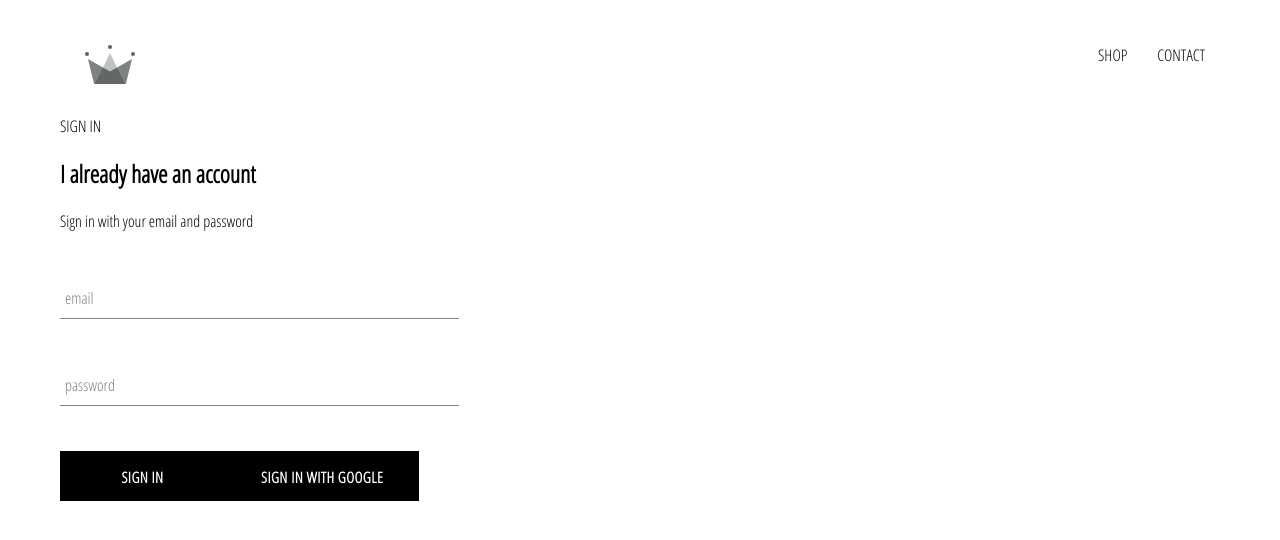
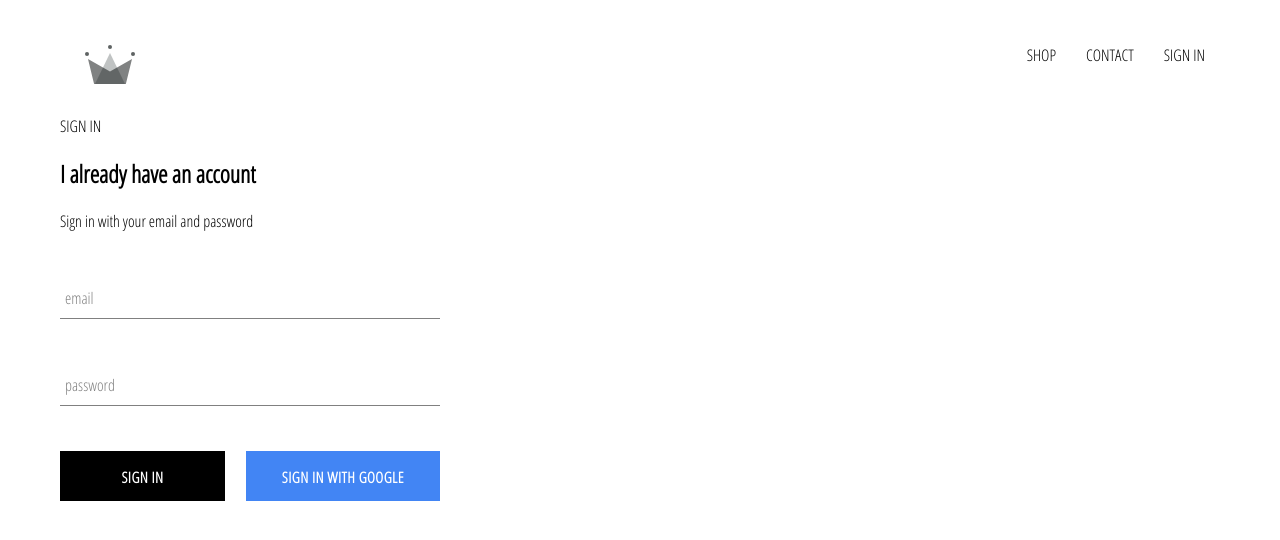
Before and after one commit to therealnospoon/crwn-clothing, a React (Create React App) app: page /signin in a window 1280 px wide. Shown: the top 540 px of the page. Built offline with nearby package versions, Linux system fonts and the light colour scheme; no server answers.

Commit message:
integrated firebase into app and created signin page with sign in component and sign in with google

```diff
--- a/src/App.css
+++ b/src/App.css
@@ -6,3 +6,7 @@
   text-decoration: none;
   color: black;
 }
+
+* {
+  box-sizing: border-box;
+}
--- a/src/App.js
+++ b/src/App.js
@@ -5,13 +5,37 @@
 
 import HomePage from './pages/homepage/homepage.component';
 import ShopPage from './pages/shop/shop.component';
+import SignInAndSignUpPage from './pages/sign-in-and-sign-up/sign-in-and-sign-up.component';
 import Header from './components/header/header.component';
-import SignInAndSignUpPage from './pages/sign-in-and-sign-up/sign-in-and-sign-up.component';
+import { auth } from './firebase/firebase.utils';
 
-function App() {
+class App extends React.Component {
+  constructor() {
+    super();
+
+    this.state = {
+      currentUser: null
+    }
+  }
+
+  unsubscribeFromAuth = null
+
+  componentDidMount() {
+    this.unsubscribeFromAuth = auth.onAuthStateChanged(user => {
+      this.setState({ currentUser: user });
+
+      console.log(user);
+    })
+  }
+
+  componentWillUnmount() {
+    this.unsubscribeFromAuth();
+  }
+
+  render() {
     return (
       <div>
-      <Header />
+        <Header currentUser={this.state.currentUser}/>
         <Switch>
           <Route exact path='/' component={HomePage} />
           <Route path='/shop' component={ShopPage} />
@@ -20,5 +44,6 @@
       </div>
     );
   }
+}
 
 export default App;
--- a/src/components/custom-button/custom-button.component.jsx
+++ b/src/components/custom-button/custom-button.component.jsx
@@ -1,11 +1,14 @@
-import React from 'react';
+import React from "react";
 
-import './custom-button.styles.scss';
+import "./custom-button.styles.scss";
 
-const CustomButton = ({ children, ...otherProps }) => (
-    <button className="custom-button" {...otherProps}>
-        {children}
-    </button>
-)
+const CustomButton = ({ children, isGoogleSignIn, ...otherProps }) => (
+  <button
+    className={`${isGoogleSignIn ? "google-sign-in" : ""} custom-button`}
+    {...otherProps}
+  >
+    {children}
+  </button>
+);
 
 export default CustomButton;
--- a/src/components/custom-button/custom-button.styles.scss
+++ b/src/components/custom-button/custom-button.styles.scss
@@ -9,7 +9,7 @@
   background-color: black;
   color: white;
   text-transform: uppercase;
-    font-family: 'Open Sans Condensed';
+  font-family: "Open Sans Condensed";
   font-weight: bolder;
   border: 1px solid transparent;
   cursor: pointer;
@@ -19,4 +19,13 @@
     color: black;
     border: 1px solid black;
   }
+
+  &.google-sign-in {
+    background-color: #4285f4;
+    color: white;
+    &:hover {
+      background-color: #357ae8;
+      border: none;
     }
+  }
+}
--- a/src/components/header/header.component.jsx
+++ b/src/components/header/header.component.jsx
@@ -1,11 +1,13 @@
 import React from 'react';
 import { Link } from 'react-router-dom';
+
+import { auth } from '../../firebase/firebase.utils';
 
 import { ReactComponent as Logo } from '../../assets/crown.svg';
 
 import './header.styles.scss';
 
-const Header = () => (
+const Header = ({ currentUser }) => (
     <div className="header">
         <Link className="logo-container" to="/">
             <Logo className="logo" />
@@ -17,6 +19,11 @@
             <Link className="option" to="/shop">
                 CONTACT
             </Link>
+            {
+                currentUser ? <div className="option" onClick={() => auth.signOut()}>SIGN OUT</div>
+                :
+                <Link className="option" to="/signin">SIGN IN</Link>
+            }
         </div>
     </div>
 )
--- a/src/components/header/header.styles.scss
+++ b/src/components/header/header.styles.scss
@@ -20,6 +20,7 @@
 
       .option {
         padding: 10px 15px;
+        cursor: pointer;
       }
     }
   }
--- a/src/components/sign-in/sign-in.component.jsx
+++ b/src/components/sign-in/sign-in.component.jsx
@@ -51,10 +51,12 @@
             handleChange={this.handleChange}
             required
           />
-          <CustomButton type="submit">SIGN IN</CustomButton>
-          <CustomButton onClick={signInWithGoogle}>
-            {' '}Sign in with Google{' '}
-          </CustomButton>
+          <div className="buttons">
+            <CustomButton type="submit">SIGN IN</CustomButton>
+            <CustomButton onClick={signInWithGoogle} isGoogleSignIn>
+              Sign in with Google
+            </CustomButton>
+          </div>
         </form>
       </div>
     );
--- a/src/components/sign-in/sign-in.styles.scss
+++ b/src/components/sign-in/sign-in.styles.scss
@@ -1,9 +1,14 @@
 .sign-in {
-    width: 30vw;
+    width: 380px;
     display: flex;
     flex-direction: column;
 
     .title {
         margin: 10px 0;
     }
+
+    .buttons {
+        display: flex;
+        justify-content: space-between;
+    }
 }
```
Lines whose indentation alone changed are shown as unchanged.
